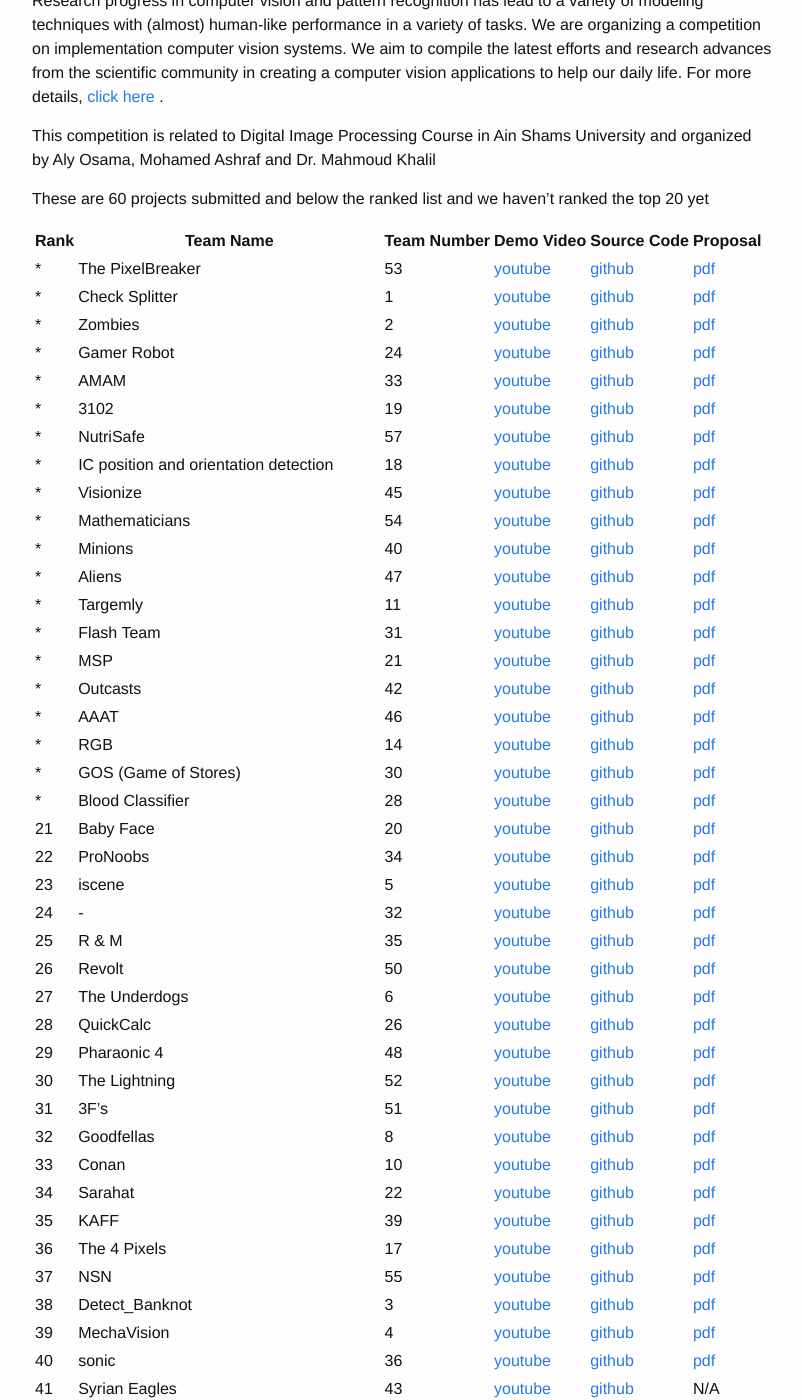
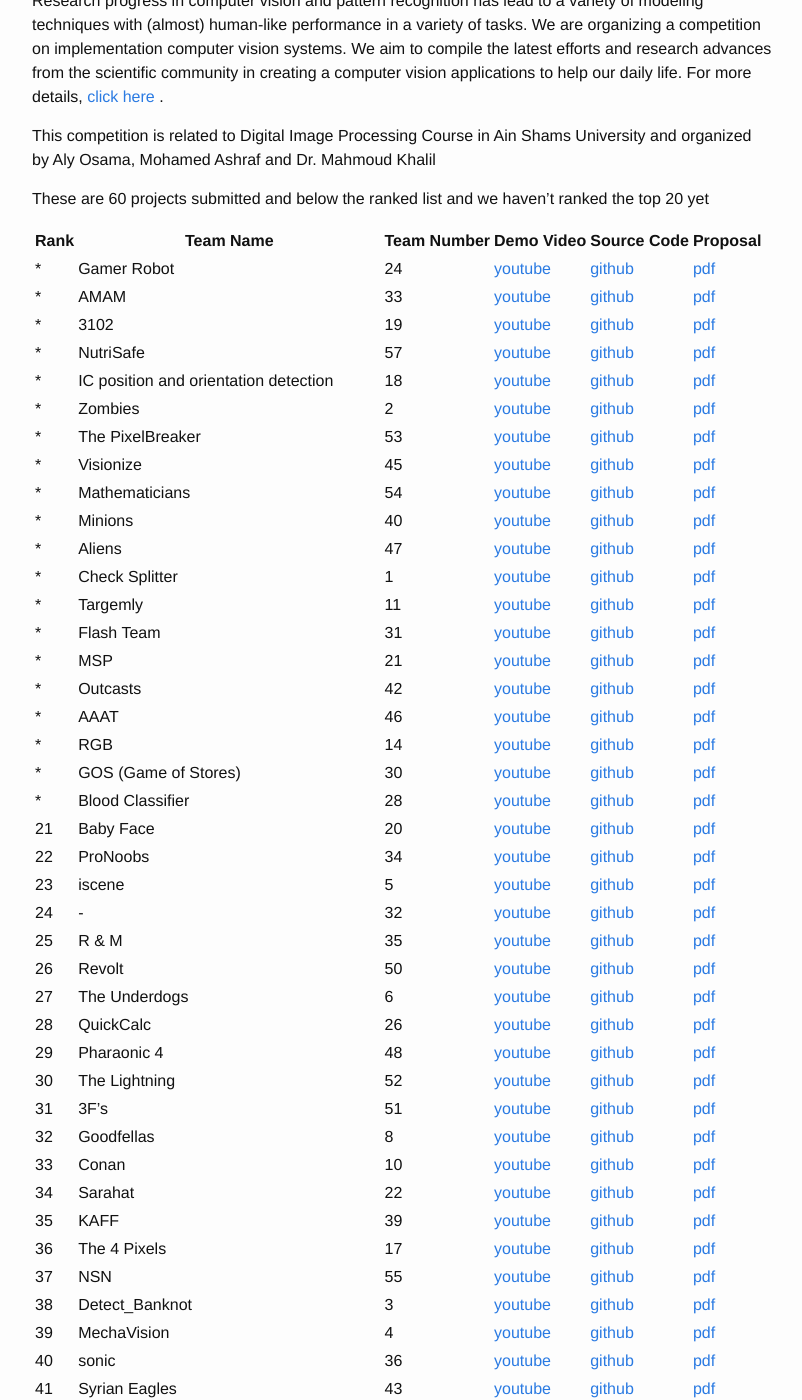
Before and after one commit to alyosama/alyosama.github.io, a Jekyll site: the page built from _posts/2018-05-03-CVC18.markdown, in a window 1280 px wide and 1400 px high, scrolled down 568 px. Shown: the whole window, without its empty margins (238-1040 px from the left). Built offline with Jekyll 4.4.1, drawn with Linux system fonts in a browser that asks for light colours; part of the change alters nothing that is shown.

Commit message:
Fix swapping proposal

```diff
--- a/_posts/2018-05-03-CVC18.markdown
+++ b/_posts/2018-05-03-CVC18.markdown
@@ -17,31 +17,31 @@ These are 60 projects submitted and below the ranked list and we haven't ranked
 
 |Rank|Team Name|Team Number|Demo Video|Source Code|Proposal|
 |-------|-------|-------|-------|-------|-------|
-*|The PixelBreaker|53|[youtube](https://www.youtube.com/watch?v=JFjmobJTzQs&feature=youtu.be)|[github](https://github.com/SaeedAbdelWahab/PixelBreaker.git)|[pdf](https://drive.google.com/open?id=1mRpdIK_Fbw1omEjdjtYn6L_eFbU_qRtM)|
-*|Check Splitter|1|[youtube](https://youtu.be/UOeC-jRCUF4)|[github](https://github.com/KhadigaMesbah/CheckSplitter)|[pdf](https://drive.google.com/open?id=1jbi5Q6Pt62TLTN6mpr_eTs7NKgU_FE51)|
-*|Zombies|2|[youtube](https://youtu.be/YuI7b8WjyHM)|[github](https://github.com/KM49N/Circuit)|[pdf](https://drive.google.com/open?id=1bK-qOxFvlEYqnqt7nA1Ti6RDKM-VIMUR)|
 *|Gamer Robot|24|[youtube](https://youtu.be/lT4XUlmFXzs)|[github](https://github.com/MahmoudNasser27/Gamer-Robot)|[pdf](https://drive.google.com/open?id=1-M4_EPacXdax8zLryPfrzK7hFztnfXvk)|
 *|AMAM|33|[youtube](https://www.youtube.com/watch?v=YVBaOClfvME&feature=youtu.be)|[github](https://gitlab.com/amr-essam95/esh7enly)|[pdf](https://drive.google.com/open?id=10j_eIK-Stt3ZAKiTBRheT94ySp7_DiYO)|
 *|3102|19|[youtube](https://www.youtube.com/watch?v=0yi0UcLfW2I&feature=youtu.be)|[github](https://github.com/abdelrahmanbedier/detect_potholes/tree/master/pothole-detection)|[pdf](https://drive.google.com/open?id=1hm0fYyMo76zZD4M6n_kEQL4TjEpMfzwR)|
 *|NutriSafe|57|[youtube](https://youtu.be/oLdO_-gTW0s)|[github](https://github.com/Nada1996/NutriSafe)|[pdf](https://drive.google.com/open?id=1P-EWrWLvQDdb6--3E-MMRYXtm_jC1aCg)|
-*|IC position and orientation detection|18|[youtube](https://youtu.be/whtgA91HWt0)|[github](https://github.com/osama95/IC-position-and-orientation-detection)|[pdf](https://drive.google.com/open?id=1dCZjNmzXK-kKJTE1EPmm5kT3xeSPpxYf)|
+*|IC position and orientation detection|18|[youtube](https://youtu.be/whtgA91HWt0)|[github](https://github.com/osama95/IC-position-and-orientation-detection)|[pdf](https://drive.google.com/open?id=1uq6l9082ftfF_v71aZsPS7aqJ0_bOWcX)|
+*|Zombies|2|[youtube](https://youtu.be/YuI7b8WjyHM)|[github](https://github.com/KM49N/Circuit)|[pdf](https://drive.google.com/open?id=1bK-qOxFvlEYqnqt7nA1Ti6RDKM-VIMUR)|
+*|The PixelBreaker|53|[youtube](https://www.youtube.com/watch?v=JFjmobJTzQs&feature=youtu.be)|[github](https://github.com/SaeedAbdelWahab/PixelBreaker.git)|[pdf](https://drive.google.com/open?id=1mRpdIK_Fbw1omEjdjtYn6L_eFbU_qRtM)|
 *|Visionize|45|[youtube](https://www.youtube.com/watch?v=z7mHfJlxqL8)|[github](https://github.com/AhmadOsama4/Self-Driving-Car-Game)|[pdf](https://drive.google.com/open?id=1Fq22iHqE168qCi9WXvj-6JdMyb1K--wv)|
 *|Mathematicians|54|[youtube](https://drive.google.com/file/d/139sKPQs4Y7fw2gdgR9xN3YL1nu4XSaPj/view)|[github](https://github.com/mahmoud4495/EasyMath)|[pdf](https://drive.google.com/open?id=1kPz9m_wWG_srcA8qIduKYDfPu-aZqfig)|
 *|Minions|40|[youtube](https://www.youtube.com/watch?v=ggjOMqFn8Fg&feature=youtu.be)|[github](https://github.com/MayarAlaa/LinearSystemEquationSolverApp)|[pdf](https://drive.google.com/open?id=1_fwjB0lDTQQ1BFIS_mdEyJ60GJt_5FoL)|
 *|Aliens|47|[youtube](https://youtu.be/ZazKdavcZlA  )|[github](https://github.com/nohadrweesh/Scanner-and-Translator)|[pdf](https://drive.google.com/open?id=1IoA-ViIi6iOM6uULa96i93HIfE4vI7O-)|
-*|Targemly|11|[youtube](https://www.youtube.com/playlist?list=PLijPGmlMpDKyHGWDvcUhRthNViN3AqzjI)|[github](https://github.com/khaledsalah04/Image-processing-project)|[pdf](https://drive.google.com/open?id=1altfk_6nkVrIPPb-WSaHzwPRXEYUYXZV)|
+*|Check Splitter|1|[youtube](https://youtu.be/UOeC-jRCUF4)|[github](https://github.com/KhadigaMesbah/CheckSplitter)|[pdf](https://drive.google.com/open?id=1jbi5Q6Pt62TLTN6mpr_eTs7NKgU_FE51)|
+*|Targemly|11|[youtube](https://www.youtube.com/playlist?list=PLijPGmlMpDKyHGWDvcUhRthNViN3AqzjI)|[github](https://github.com/khaledsalah04/Image-processing-project)|[pdf](https://drive.google.com/open?id=1dCZjNmzXK-kKJTE1EPmm5kT3xeSPpxYf)|
 *|Flash Team|31|[youtube](https://www.youtube.com/watch?v=F-E4p7Rk8Wo)|[github](https://github.com/Abdelrahman-Elnaggar/Convert-from-analog-to-digital-clock)|[pdf](https://drive.google.com/open?id=1NPek_fDMQaGDkh9mI1vIR15MAqoDi9sH)|
 *|MSP|21|[youtube](https://youtu.be/WbNNh3FxzpE)|[github](https://github.com/MarieNagy/Musical-sheets-play)|[pdf](https://drive.google.com/open?id=1hWYpkzaasjzR3kM2caun4BjBGstEO5sx)|
 *|Outcasts|42|[youtube](https://www.youtube.com/watch?v=5bOqgkhDn18&feature=youtu.be)|[github](https://github.com/Mosta-777/EmojiBuddies/tree/master)|[pdf](https://drive.google.com/open?id=1jXh2s2bbR3HKcg8vLcDC9QEjcDG5ZERT)|
 *|AAAT|46|[youtube](https://youtu.be/ruHFZlaLTCA)|[github](https://github.com/AlaaHazem/image-processing-project)|[pdf](https://drive.google.com/open?id=1lTa-ydnuJLi8DhzScAZmLJSBAz_OmNzy)|
 *|RGB|14|[youtube](https://www.youtube.com/playlist?list=PLVJtKQZ2QgMMoc5p3R2SngvLME2XwYHst)|[github](https://github.com/AhmedAmrAttiah/ImageProcessingProject)|[pdf](https://drive.google.com/open?id=1Yirr-wVcg4TnCgEYXIskujsCQy87gG6H)|
-*|GOS (Game of Stores)|30|[youtube](https://drive.google.com/file/d/1sNF-uChY8UlvzWmzqP24q0dt2udJQ98q/view?usp=sharing)|[github](https://bitbucket.org/osamatarkhan/gos)|[pdf](https://drive.google.com/open?id=1RcX7x8M2bRpwtbfWW7ayHQPLn4xyfRB9)|
+*|GOS (Game of Stores)|30|[youtube](https://drive.google.com/file/d/1sNF-uChY8UlvzWmzqP24q0dt2udJQ98q/view?usp=sharing)|[github](https://bitbucket.org/osamatarkhan/gos)|[pdf](https://drive.google.com/open?id=1hcM7o5icr9_Eg-P0wHzPSEBPCvdAXOda)|
 *|Blood Classifier|28|[youtube](https://youtu.be/1KJjCgXHLFQ)|[github](https://github.com/AbdulrahmanYasser95/Blood-Identifier)|[pdf](https://drive.google.com/open?id=11441lfAw--f0MNTejBhHZGyOfPk-Qx5p)|
-21|Baby Face|20|[youtube](https://www.youtube.com/watch?v=80Yrxnf4g78&feature=youtu.be)|[github](https://github.com/AsmaaJoe/IMGPro_BabyFace)|[pdf](https://drive.google.com/open?id=1hcM7o5icr9_Eg-P0wHzPSEBPCvdAXOda)|
+21|Baby Face|20|[youtube](https://www.youtube.com/watch?v=80Yrxnf4g78&feature=youtu.be)|[github](https://github.com/AsmaaJoe/IMGPro_BabyFace)|[pdf](https://drive.google.com/open?id=1d5LAKgDFqjKd3aX_cLTvU_nu8te4BsKe)|
 22|ProNoobs|34|[youtube](https://www.youtube.com/watch?v=HtfcPnQfiiM)|[github](https://github.com/ELBe7ery/CSE-464-ImageProcesssing/tree/FINAL_PROJECT)|[pdf](https://drive.google.com/open?id=17KTDaXKQNO6_4SNteRLTNS8N5SW8hf9i)|
 23|iscene|5|[youtube](https://youtu.be/cdHvDsH6ZPU)|[github](https://github.com/ahmedusama/iScene-Text-and-currecy-recognition-with-audio-feedback.git)|[pdf](https://drive.google.com/open?id=1smk-vYABr2VExsOXI58EeJM8LXki_elh)|
 24|-|32|[youtube](https://www.youtube.com/watch?v=Ck5mi0nn1ok&feature=youtu.be)|[github](https://github.com/MahmoudSelmy/KidsInspector-)|[pdf](https://drive.google.com/open?id=12dAzx1wIw0avrDyYj6tPvImBN67Yd1YS)|
-25|R & M|35|[youtube](https://www.youtube.com/watch?v=8nNRip633Kg)|[github](https://github.com/reemahmedosman/Image)|[pdf](https://drive.google.com/open?id=1uq6l9082ftfF_v71aZsPS7aqJ0_bOWcX)|
+25|R & M|35|[youtube](https://www.youtube.com/watch?v=8nNRip633Kg)|[github](https://github.com/reemahmedosman/Image)|[pdf](https://drive.google.com/open?id=1RcX7x8M2bRpwtbfWW7ayHQPLn4xyfRB9)|
 26|Revolt|50|[youtube](https://www.youtube.com/watch?v=TUxxcr2Gwqg&feature=youtu.be)|[github](https://github.com/RandaKhairy/traffic-light-color-detector)|[pdf](https://drive.google.com/open?id=1kwZig62veW7K3eI_e_OJqTtYodwE_vRx)|
 27|The Underdogs|6|[youtube](https://www.youtube.com/watch?v=pbRxPWbW1t8)|[github](https://github.com/mostafa07/Best-Price-IP/)|[pdf](https://drive.google.com/open?id=1jSkrhU7kkGV9fxNK0F8LYIYdOGjpZqVh)|
 28|QuickCalc|26|[youtube](https://www.youtube.com/watch?v=DBUgcOcfvkw)|[github](https://github.com/SilvanaMaher/ImageProcessingProject)|[pdf](https://drive.google.com/open?id=1tFavNSi4YQPrNz-Y8gABWB4qZEfQblVc)|
@@ -57,7 +57,7 @@ These are 60 projects submitted and below the ranked list and we haven't ranked
 38|Detect_Banknot|3|[youtube](https://youtu.be/taNlIo_TKVE)|[github](https://github.com/mahmoudGamalEldin/-Money_detector_and_estimator)|[pdf](https://drive.google.com/open?id=16GO8x4I9Dhlsn0mcX51Poa4JPIizrYQp)|
 39|MechaVision|4|[youtube](https://www.youtube.com/watch?v=U3CEWeNKNGw)|[github](https://github.com/MohamedRaslan/DigitizerProgram)|[pdf](https://drive.google.com/open?id=1aiCKCdgqMVgR6OMVGO7uvnJSZj-bkMGg)|
 40|sonic|36|[youtube](https://youtu.be/8N_PSvmTnK8)|[github](https://github.com/nadaelmargoushy/image-project.git)|[pdf](https://drive.google.com/open?id=17gXBc0yadJXT_dg1g_RE8HkYUEdiNUmk)|
-41|Syrian Eagles |43|[youtube](https://youtu.be/q2oavXbWLik)|[github](https://github.com/NawafHZz/Motion-Detection.git)|N/A|
+41|Syrian Eagles |43|[youtube](https://youtu.be/q2oavXbWLik)|[github](https://github.com/NawafHZz/Motion-Detection.git)|[pdf](https://drive.google.com/open?id=1altfk_6nkVrIPPb-WSaHzwPRXEYUYXZV)|
 42|we can|15|[youtube](https://drive.google.com/open?id=19JF8DewJzjsENoYwUoYVii-h-f3lMPYx)|[github](https://github.com/amirashobak/Image_processing)|[pdf](https://drive.google.com/open?id=1d6alfr-WU-3lRbEzT3BXOYI_owqWje2n)|
 43|A-Squared|29|N/A|[github](https://github.com/ayaemad/Virtual-Dressing)|[pdf](https://drive.google.com/open?id=1VTKJGlDbomkEeTqANKgbl2_lQEZ-VRbR)|
 44|Fantastic 4|7|[youtube](https://drive.google.com/drive/folders/1pUC7_7jqRVTb4Hm8fcnUT9E96wB7B1Hu)|[github](https://gitlab.com/MhmudFwzi/Surveillance-Camera-openCV.git)|[pdf](https://drive.google.com/open?id=1r8-H-racxJ5AsX4l87Pc8oY0Hp6Si7ox)|
@@ -70,7 +70,7 @@ These are 60 projects submitted and below the ranked list and we haven't ranked
 51|guardians of the galaxy|56|[youtube](https://www.youtube.com/watch?v=fK9_wT5CbYM)|[github](https://github.com/hodaabdelbasit3/License-Plate-Recognition)|[pdf](https://drive.google.com/open?id=1mP2z8BnJlVeZwQgp7gkT4I9UPuSu4X0d)|
 52|Tesla certified image processing engineers|41|[youtube](https://www.youtube.com/watch?v=xiYDwdQ88nY)|[github](https://github.com/Sherif-Mohamed/PlateDetector.git)|[pdf](https://drive.google.com/open?id=1bNXfHz0NvPJTKcc4ZgfXFAGVMVAMOfYE)|
 53|Just Do It|23|[youtube](https://www.youtube.com/watch?v=OfcQBHf5rzc&feature=youtu.be)|[github](https://github.com/MohamedShokr22/Handwriting-Recognition)|[pdf](https://drive.google.com/open?id=1B2TAAcYNTkMjzgFOM6bgGpNRlCHSCugm)|
-54|mostafa mohammed |13|[youtube](https://www.youtube.com/watch?v=AuEKSnPjcN4&feature=youtu.be)|[github](https://github.com/Shikoshalaby/image-processing-/tree/master)|[pdf](https://drive.google.com/open?id=1d5LAKgDFqjKd3aX_cLTvU_nu8te4BsKe)|
+54|mostafa mohammed |13|[youtube](https://www.youtube.com/watch?v=AuEKSnPjcN4&feature=youtu.be)|[github](https://github.com/Shikoshalaby/image-processing-/tree/master)|N/A|
 55|LPR |12|[youtube](https://www.youtube.com/watch?v=k33AwO9rwdU&feature=youtu.be)|[github](https://drive.google.com/file/d/1hxqhtMnEFH4FzSvTmpxk0HBRKxRCTEos/view?usp=sharing)|[pdf](https://drive.google.com/open?id=1YpXRGZ0SzouDslgY53jZnhKm4Vk7VKjp)|
 56|mohamed ahmed |38|[youtube](https://drive.google.com/open?id=1KdyAVWBT4sA0hhRgovVm9NHT8emLjVa-)|[github](https://drive.google.com/open?id=1KdyAVWBT4sA0hhRgovVm9NHT8emLjVa-)|N/A|
 57|Gasser|49|N/A|N/A|N/A|
```
